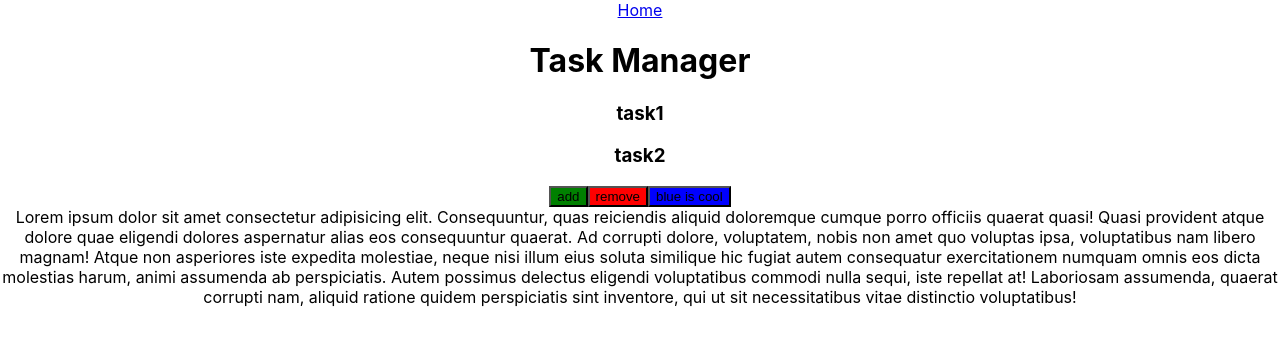
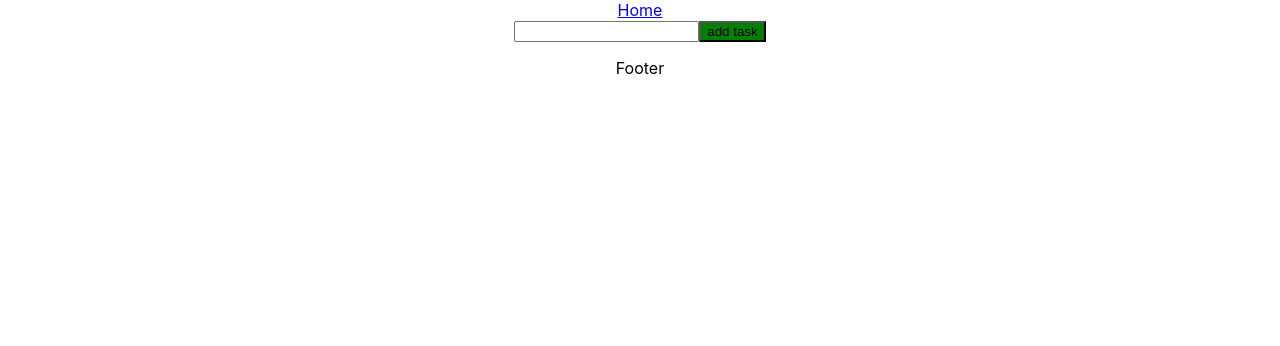
Before and after one commit to becodeorg/verou-3-react-intro-PieterVermeulenBecode, a React (Create React App) app: page /AddTask in a window 1280 px wide. Shown: the top 346 px of the page. Built offline with nearby package versions, Linux system fonts and the light colour scheme.

Commit message:
addTasks page added

```diff
--- a/package.json
+++ b/package.json
@@ -8,6 +8,7 @@
     "@testing-library/user-event": "^13.5.0",
     "react": "^18.0.0",
     "react-dom": "^18.0.0",
+    "react-router-dom": "^6.3.0",
     "react-scripts": "5.0.0",
     "web-vitals": "^2.1.4"
   },
--- a/src/AddTask.js
+++ b/src/AddTask.js
@@ -1,31 +1,44 @@
 import React from 'react'
 import Button from './Button'
-import { useState, useRef } from 'react';
+
+import { useState, useRef, useEffect } from 'react';
 
 const AddTask = () => {
-    const inputEl = useRef(null);
+    const inputEl = useRef();
+    const [tasks, setTasks] = useState([]);
+
+    useEffect(( )=>{
+      const oldTasks=JSON.parse(localStorage.getItem("tasks"));
+      if(oldTasks){setTasks(oldTasks);  }
+
+    },[]);
+
+    useEffect(( )=>{
+
+      localStorage.setItem("tasks",JSON.stringify(tasks));
+    },[tasks]);
+
+
+
+
     const onButtonClick = () => {
-    const [count, setCount] = useState(0);
-    if(localStorage.getItem("task")!=""){
-        const prevTasks=localStorage.getItem.JSON.parse();
-        let tasks=prevTasks.push(inputEl.current);
-        localStorage.setItem("task",JSON.stringify(tasks));
-    }else {
-        let tasks=inputEl.current
-        localStorage.setItem("task",JSON.stringify(tasks));
+      if(!inputEl.current.value)return
+        setTasks(prevTasks => {
+          return [...prevTasks,  {name:inputEl.current.value}]
+        })
+
     };
 
+  return (
+    <div>
+      <label htmlFor="newTask"></label>
+      <input type="text" ref={inputEl} />
+      <Button color="green" text="add task" onClick= {onButtonClick}/>
+      <ul>{tasks.map((task, index) => {
+        return <li key={index}>{task.name}</li>
+      })}</ul>
+    </div>
+  )
+};
 
-    inputEl.current.focus();
-  };
-
-  return (
-    <form action="">
-        <label htmlFor="newTask"></label>
-        <input ref={inputEl} type="text" />
-        <Button color="green" onClick= {onButtonClick}/>
-    </form>
-  )
-}
-
-export default AddTask
+export default AddTask;
--- a/src/App.js
+++ b/src/App.js
@@ -1,12 +1,25 @@
 import Navigation from './Navigation';
 import './App.css';
 import Home from './Home';
+import AddTask from './AddTask';
+import Footer from './Footer';
+import { Routes,Route } from 'react-router-dom';
+
+
 
 function App() {
+
+
   return (
     <div className="App">
       <Navigation/>
-      <Home title="Task Manager"/>
+
+      <Routes>
+        <Route exact path="/" element= {<Home/>} />
+        <Route exact path="/AddTask" element= {<AddTask/>} />
+      </Routes>
+
+      <Footer/>
 
     </div>
   );
--- a/src/Button.js
+++ b/src/Button.js
@@ -5,6 +5,7 @@ const Button = ({color,text,onClick}) => {
 
   return (
     <button
+        type="button"
         onClick= {onClick}
         style={{backgroundColor:color}}
     >
--- a/src/Home.js
+++ b/src/Home.js
@@ -1,32 +1,52 @@
 import React from "react";
-import Tasks from "./Tasks";
+
 import PropTypes  from "prop-types";
 import Button from "./Button";
-import { useState } from 'react'
+import { useState, useEffect } from 'react'
+import { Link } from "react-router-dom";
+
 
 const Home = (props) => {  //({title})==(props.title)
-    const onClick=()=>{
-        console.log('click')
+    const [tasks, setTasks] = useState([]);
+
+    const remove=(name)=>{
+        setTasks(
+            tasks.filter(function(jsonObject) {
+                return jsonObject.name !== name;
+            })
+        );
     }
-    const [tasks,setTasks]=useState([
-        {
-            id:1,
-            text:"task1",
-            reminder:false
-        },{
-            id:2,
-            text:"task2",
-            reminder:false
-        }]);
+
+    const blue=()=>{
+        const oldTasks=JSON.parse(localStorage.getItem("tasks"));
+        setTasks(oldTasks);
+        console.log(oldTasks);
+        //set background to blue
+        //change blue is cool to blue is not cool
+    }
+
+    useEffect(( )=>{
+        const oldTasks=JSON.parse(localStorage.getItem("tasks"));
+        if(oldTasks){setTasks(oldTasks);  }
+
+      },[]);
+
+    useEffect(( )=>{
+        // if(tasks!==""){
+        //     localStorage.setItem("tasks",JSON.stringify(tasks));
+        // }
+    },[tasks]);
+
     return (
         <>
+            <h1>Task manager</h1>
 
-            <h1>{props.title}</h1>
-            <Tasks tasks={tasks}/>
-            <Button onClick={onClick} color="green" text="add"/>
-            <Button onClick={onClick} color="red" text="remove"/>
-            <Button onClick={onClick} color="blue" text="blue is cool"/>
-            <div>Lorem ipsum dolor sit amet consectetur adipisicing elit. Consequuntur, quas reiciendis aliquid doloremque cumque porro officiis quaerat quasi! Quasi provident atque dolore quae eligendi dolores aspernatur alias eos consequuntur quaerat. Ad corrupti dolore, voluptatem, nobis non amet quo voluptas ipsa, voluptatibus nam libero magnam! Atque non asperiores iste expedita molestiae, neque nisi illum eius soluta similique hic fugiat autem consequatur exercitationem numquam omnis eos dicta molestias harum, animi assumenda ab perspiciatis. Autem possimus delectus eligendi voluptatibus commodi nulla sequi, iste repellat at! Laboriosam assumenda, quaerat corrupti nam, aliquid ratione quidem perspiciatis sint inventore, qui ut sit necessitatibus vitae distinctio voluptatibus!</div>
+            <Link to="/AddTask"><Button color="green" text="add"/></Link>
+
+            <Button onClick={blue} color="blue" text="blue is cool"/>
+            <ul>{tasks.map((task, index) => {
+                return <li key={index}>{task.name} <Button onClick={remove(task.name)} color="red" text="remove"/></li>
+            })}</ul>
         </>
     )
 }
--- a/src/Navigation.js
+++ b/src/Navigation.js
@@ -1,13 +1,9 @@
 
 //rafce
 const Navigation=()=>{
-    return [
-        <>
-
-                <a  href="/">Home</a>
-
-        </>
-    ];
+    return (
+        <a href="/">Home</a>
+    );
 };
 
 
--- a/src/Tasks.js
+++ /dev/null
@@ -1,18 +0,0 @@
-import React from 'react'
-
-
-
-
-
-
-const Tasks = ({tasks}) => {
-
-  return (
-    <>
-        {tasks.map((task)=>(
-            <h3 key={task.id}>{task.text}</h3>))}
-    </>
-  )
-}
-
-export default Tasks
--- a/src/index.js
+++ b/src/index.js
@@ -1,13 +1,18 @@
-import React from 'react';
-import ReactDOM from 'react-dom';
+
+import * as ReactDOMClient from 'react-dom/client';
 import './index.css';
 import App from './App';
-ReactDOM.render(
-  <React.StrictMode>
+import { BrowserRouter } from 'react-router-dom';
+
+const container = document.getElementById('root');
+
+const root = ReactDOMClient.createRoot(container);
+root.render(
+  <BrowserRouter>
     <App />
-  </React.StrictMode>,
-  document.getElementById('root')
-);
+  </BrowserRouter>
+)
+
 
 // If you want to start measuring performance in your app, pass a function
 // to log results (for example: reportWebVitals(console.log))
```
Also changed, not shown: src/Task.js (deleted, +0 -9 lines), 1 other file (tests, documents, lock files or other folders).
